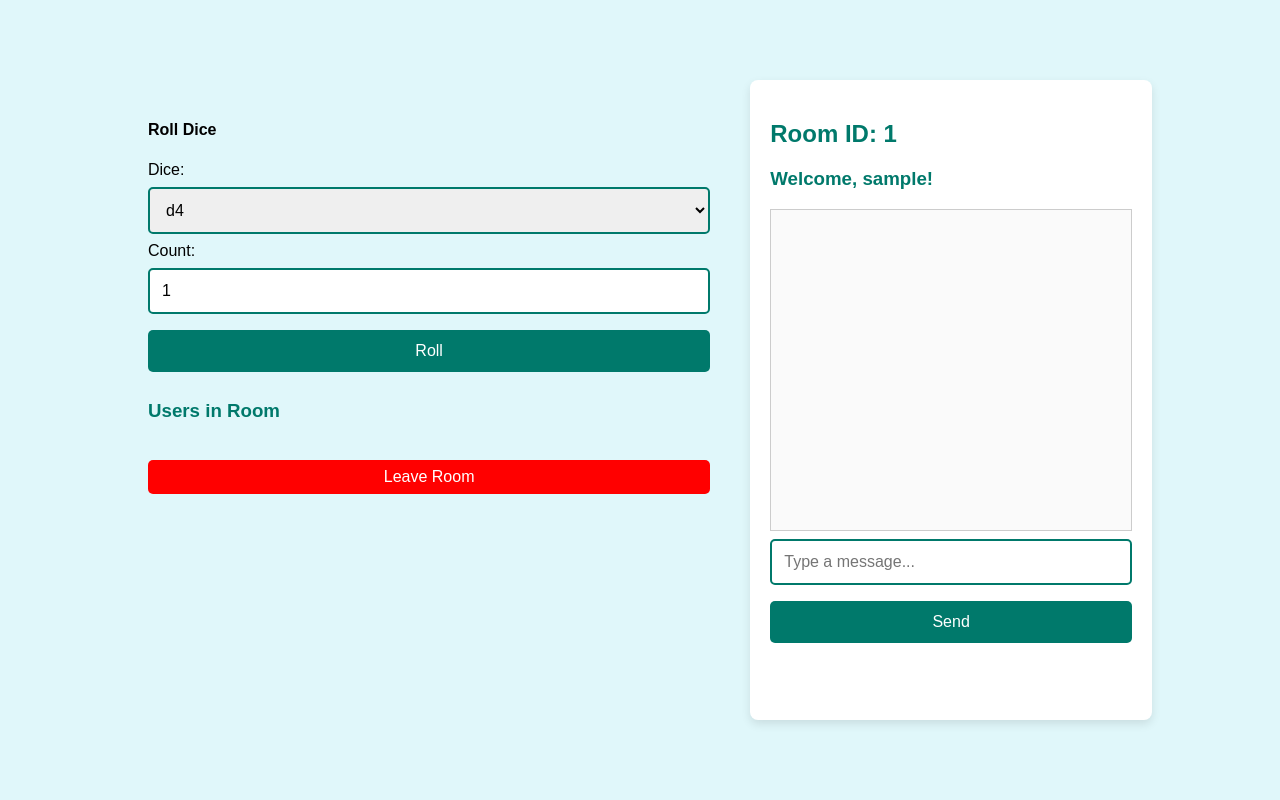
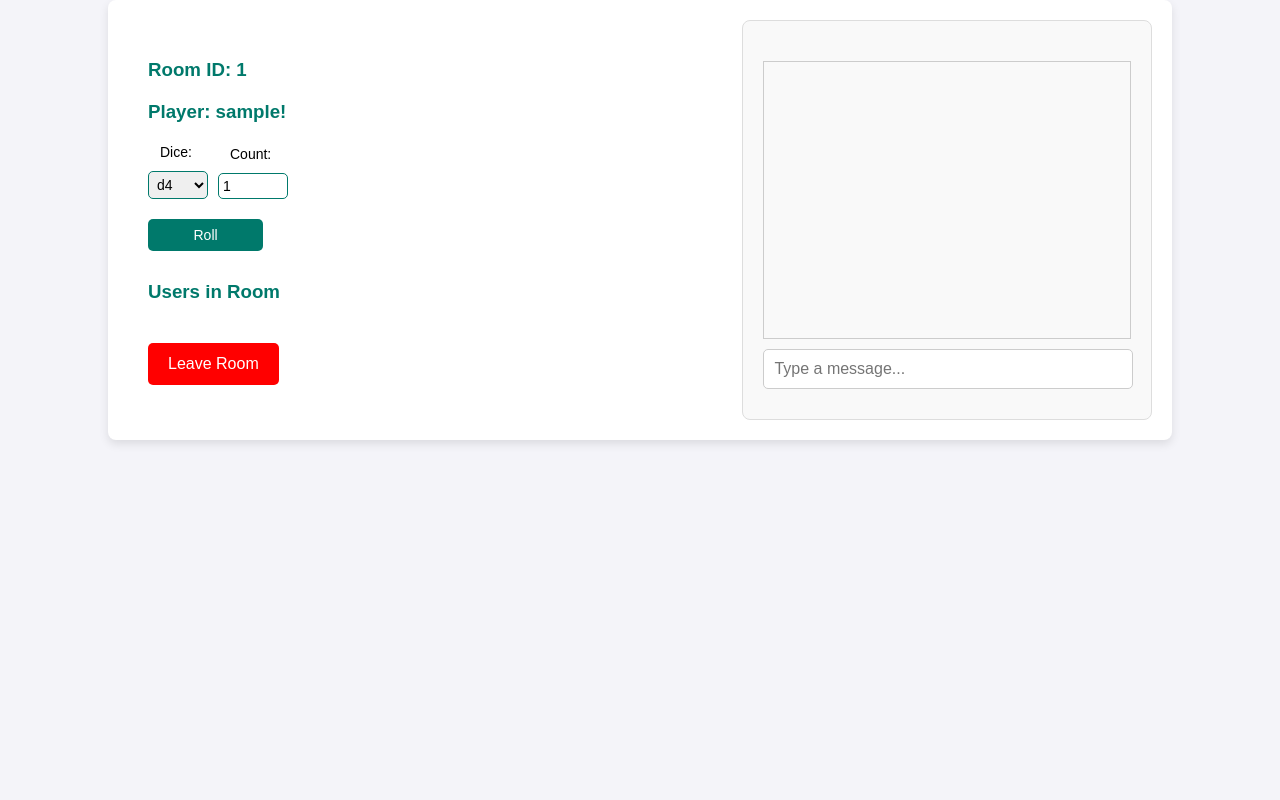
Before and after one commit to MaksymShchotkin/chatndice, a Flask app: template templates/room.html in a window 1280 px wide. Run offline with Flask 3, Linux system fonts and the light colour scheme; the template is opened without the code that fills it: most values are stand-ins (such as "Sample title", 1, 10 or a date in 2020); some libraries are stand-ins or nearby versions.

Commit message:
interface finished

```diff
--- a/static/css/room_styles.css
+++ b/static/css/room_styles.css
@@ -1,92 +1,147 @@
-/* General Body Styling */
+/* style.css */
 body {
     font-family: Arial, sans-serif;
-    background-color: #e0f7fa; /* Light blue background */
+    background-color: #f4f4f9; /* Light grey background */
     margin: 0;
     padding: 0;
-    height: 100vh;
     display: flex;
     justify-content: center;
-    align-items: center;
+    align-items: flex-start;
+    height: 100vh;
 }
 
-.main-container {
+.container {
     display: flex;
-    width: 80%; /* Main container takes 80% of the screen */
-    height: 80%; /* Height of the container */
+    justify-content: space-between;
+    align-items: flex-start;
+    width: 80%;
+    max-width: 1200px;
+    padding: 20px;
+    background-color: #ffffff;
+    border-radius: 8px;
+    box-shadow: 0 4px 10px rgba(0, 0, 0, 0.1);
 }
 
 .left-panel {
-    width: 60%; /* 60% of the width for the left section */
+    width: 55%; /* Left side will take 55% of the width */
     padding: 20px;
     box-sizing: border-box;
 }
 
-.chat-box {
-    width: 40%; /* 40% of the width for the right section */
+.right-panel {
+    width: 40%; /* Right side (chat) will take 40% of the width */
     padding: 20px;
     box-sizing: border-box;
-    background-color: #ffffff; /* White background */
+    background-color: #f9f9f9;
     border-radius: 8px;
-    box-shadow: 0 4px 10px rgba(0, 0, 0, 0.1); /* Shadow */
-    margin-left: 20px; /* Space between chat and left panel */
+    border: 1px solid #ddd;
+    height: 400px;
+    display: flex;
+    flex-direction: column;
+    justify-content: space-between;
 }
 
 h2, h3 {
-    color: #00796b; /* Dark teal color */
-}
-
-.dice-roll, .user-list {
+    color: #00796b; /* Dark teal color for the header */
     margin-bottom: 20px;
 }
 
-input[type="number"], select, input[type="text"], button {
+.dice-form, .chat-form, .user-list {
+    margin-top: 20px;
+}
+
+label, button {
+    font-size: 16px;
+    padding: 8px 12px;
+}
+
+select, input[type="number"] {
     width: 100%;
-    padding: 12px;
-    margin: 8px 0;
+    padding: 10px;
+    margin: 10px 0;
+    border: 1px solid #00796b;
     border-radius: 5px;
-    border: 2px solid #00796b;
-    font-size: 16px;
-    box-sizing: border-box;
 }
 
 button {
     background-color: #00796b;
     color: white;
     border: none;
+    border-radius: 5px;
+    font-size: 16px;
+    padding: 12px 20px;
     cursor: pointer;
+    transition: background-color 0.3s ease;
 }
 
 button:hover {
-    background-color: #004d40; /* Darker teal */
+    background-color: #004d40;
 }
 
-#chat {
-    height: 300px;
-    overflow-y: scroll;
+#msgInput {
+    width: calc(100% - 20px);
+    padding: 10px;
+    font-size: 16px;
+    margin-top: 10px;
+    border-radius: 5px;
     border: 1px solid #ccc;
-    padding: 10px;
-    background-color: #fafafa;
+    margin-bottom: 10px;
 }
 
-#chat p {
-    margin: 0;
-}
-
-#users {
-    list-style: none;
-    padding: 0;
+#msgInput:focus {
+    outline: none;
+    border-color: #007bff;
 }
 
 #leaveRoom {
+    margin-top: 20px;
     background-color: red;
     color: white;
-    padding: 8px 12px;
-    margin-top: 20px;
+    padding: 12px 20px;
+    cursor: pointer;
+    border-radius: 5px;
     border: none;
-    cursor: pointer;
+    font-size: 16px;
 }
 
 #leaveRoom:hover {
     background-color: darkred;
 }
+
+#user-list {
+    margin-top: 30px;
+    text-align: left;
+    width: 100%;
+}
+
+#user-list ul {
+    list-style-type: none;
+    padding: 0;
+}
+
+#user-list li {
+    padding: 5px;
+    margin: 5px 0;
+    background-color: #f1f1f1;
+    border-radius: 5px;
+}
+
+#user-list li strong {
+    color: #007bff;
+}
+
+#chat {
+    flex-grow: 1;
+    height: 100%;
+    overflow-y: scroll;
+    border: 1px solid #ccc;
+    padding: 10px;
+    margin-top: 20px;
+    background-color: #f9f9f9;
+    display: flex;
+    flex-direction: column;
+}
+
+#chat p {
+    margin: 5px 0;
+}
--- a/templates/room.html
+++ b/templates/room.html
@@ -4,20 +4,23 @@
     <meta charset="UTF-8">
     <meta name="viewport" content="width=device-width, initial-scale=1.0">
     <title>Room: {{ room_id }}</title>
-
-    <!-- Link to the external CSS file -->
+    <script src="https://cdn.socket.io/4.5.4/socket.io.min.js"></script>
+    <!-- Link to external CSS file -->
     <link rel="stylesheet" href="{{ url_for('static', filename='css/room_styles.css') }}">
-    <script src="https://cdn.socket.io/4.5.4/socket.io.min.js"></script>
 </head>
 <body>
+    <div class="container">
+        <!-- Left panel with dice roll and users -->
+        <div class="left-panel">
+            <h3>Room ID: {{ room_id }}</h2>
+            <h3>Player: {{ username }}!</h3>
 
-    <div class="main-container">
-        <!-- Left Side: Dice Roll and Users List -->
-        <div class="left-panel">
-            <div class="dice-roll">
-                <h4>Roll Dice</h4>
-                <label for="diceType">Dice:</label>
-                <select id="diceType">
+            <!-- Dice Roll Section -->
+            <div class="dice-form">
+                <div style="display: flex; gap: 10px; margin-bottom: 10px; align-items: flex-end;">
+                    <div>
+                        <label for="diceType" style="font-size: 14px;">Dice:</label><br>
+                        <select id="diceType" style="width: 60px; padding: 4px; font-size: 14px;">
                             <option value="4">d4</option>
                             <option value="6">d6</option>
                             <option value="8">d8</option>
@@ -25,38 +28,110 @@
                             <option value="12">d12</option>
                             <option value="20">d20</option>
                         </select>
-
-                <label for="diceCount">Count:</label>
-                <input type="number" id="diceCount" value="1" min="1" max="20">
-
-                <button id="rollDice">Roll</button>
+                    </div>
+                    <div>
+                        <label for="diceCount" style="font-size: 14px;">Count:</label><br>
+                        <input type="number" id="diceCount" value="1" min="1" max="20" style="width: 60px; padding: 4px; font-size: 14px;">
+                    </div>
+                </div>
+                <button id="rollDice" style="width: 22%; padding: 8px; font-size: 14px;">Roll</button>
             </div>
 
-            <div class="user-list">
+
+            <!-- User List Section -->
+            <div id="user-list">
                 <h3>Users in Room</h3>
                 <ul id="users">
                     <!-- User list will be populated here -->
                 </ul>
+            </div>
+
+            <!-- Leave Room Button -->
             <button id="leaveRoom">Leave Room</button>
+        </div>
+
+        <!-- Right panel with chat -->
+        <div class="right-panel">
+            <div id="chat"></div>
+
+            <!-- Chat Input -->
+            <input type="text" id="msgInput" autocomplete="off" placeholder="Type a message..." required>
+
         </div>
     </div>
 
-        <!-- Right Side: Chat Box -->
-        <div class="chat-box">
-            <h2>Room ID: {{ room_id }}</h2>
-            <h3>Welcome, {{ username }}!</h3>
+    <!-- Link to external JavaScript file -->
+    <script>
+        // scripts.js
+        const socket = io(); // 👈 Move this outside so it's accessible globally
 
-            <div id="chat"></div>
+        document.addEventListener('DOMContentLoaded', () => {
+            const username = "{{ username }}";
+            const room = "{{ room_id }}";
 
-            <form id="chatForm" onsubmit="return false;">
-                <input type="text" id="msgInput" autocomplete="off" placeholder="Type a message..." required>
-                <button type="submit">Send</button>
-            </form>
-        </div>
-    </div>
+            socket.emit('join', { username, room });
 
-    <!-- Link to the external JS file -->
-    <script src="{{ url_for('static', filename='js/room_script.js') }}"></script>
+            const chatBox = document.getElementById('chat');
+            const msgInput = document.getElementById('msgInput');
+            const rollButton = document.getElementById('rollDice');
 
+            // Listen for chat messages
+            socket.on('chat', (data) => {
+                const msg = document.createElement('p');
+                msg.innerHTML = `<strong>${data.username || 'System'}:</strong> ${data.msg}`;
+                chatBox.appendChild(msg);
+                chatBox.scrollTop = chatBox.scrollHeight;
+            });
+
+            // Handle sending messages (Enter key for sending)
+            msgInput.addEventListener('keypress', (event) => {
+                if (event.key === 'Enter') {
+                    const message = msgInput.value.trim();
+                    if (message) {
+                        socket.emit('chat', { username, msg: message, room });
+                        msgInput.value = ''; // Clear the input after sending
+                    }
+                }
+            });
+
+            // Handle rolling dice
+            rollButton.addEventListener('click', () => {
+                const sides = parseInt(document.getElementById('diceType').value);
+                const count = parseInt(document.getElementById('diceCount').value);
+
+                if (count > 0 && sides > 0) {
+                    socket.emit('roll_dice', { username, room, sides, count });
+                }
+            });
+
+            document.getElementById('leaveRoom').addEventListener('click', () => {
+                socket.emit('disconnect_user', { username: "{{ username }}", room: "{{ room_id }}" });
+                socket.disconnect();
+
+                // Optional: redirect back to homepage
+                window.location.href = "/";
+            });
+        });
+
+        // Handle before unload to disconnect user
+        window.addEventListener('beforeunload', () => {
+            socket.emit('disconnect_user', { username, room });
+        });
+
+        // Listen for the update_users event to update the user list in the room
+        socket.on('update_users', (data) => {
+            const userList = document.getElementById('users');
+            userList.innerHTML = '';  // Clear the current list
+
+            // Loop through users and add them to the list
+            data.users.forEach(user => {
+                const li = document.createElement('li');
+                const isHost = user === data.host;  // Check if the user is the host
+                li.innerHTML = isHost ? `<strong>Host: ${user}</strong>` : user;  // Highlight host
+                userList.appendChild(li);
+            });
+        });
+
+    </script>
 </body>
 </html>
```
Also changed, not shown: static/js/room_script.js (+33 -34 lines). Lines whose indentation alone changed are shown as unchanged.
